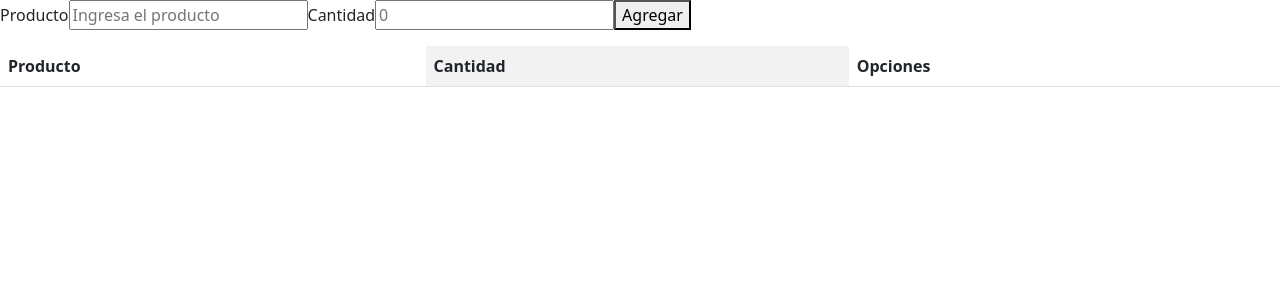
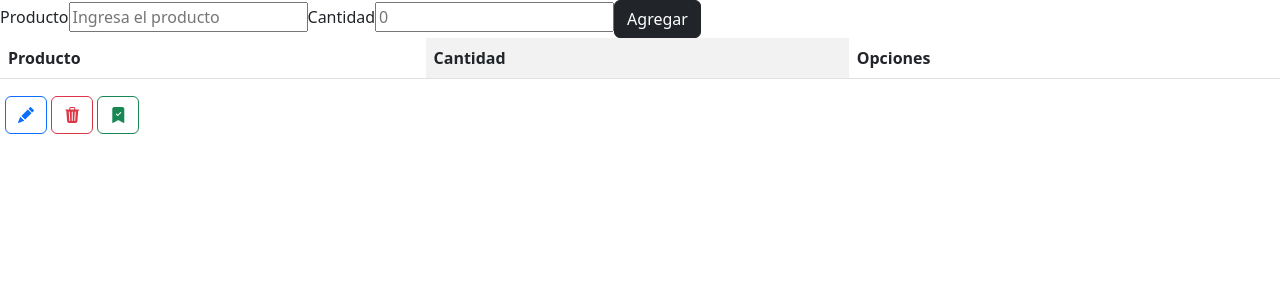
Before and after one commit to Sharontatiana/bit08react, a React (Create React App) app: page / in a window 1280 px wide. Shown: the top 300 px of the page. Built offline with nearby package versions, Linux system fonts and the light colour scheme.

Commit message:
se agrega tabla

```diff
--- a/package.json
+++ b/package.json
@@ -8,6 +8,7 @@
     "@testing-library/react": "^13.4.0",
     "@testing-library/user-event": "^13.5.0",
     "bootstrap": "^5.2.3",
+    "bootstrap-icons": "^1.10.3",
     "react": "^18.2.0",
     "react-bootstrap": "^2.7.0",
     "react-dom": "^18.2.0",
--- a/src/App.js
+++ b/src/App.js
@@ -2,6 +2,7 @@ import "./App.css";
 import { useState } from "react";
 import FormGroup from "./components/FormGroup";
 import { List } from "./components/List";
+import { ListaItem } from "./components/ListaItem";
 
 function App() {
   const [producto, setproducto] = useState({ nombre: "", cantidad: 0 });
@@ -15,7 +16,11 @@ function App() {
         list={list}
         setlist={setlist}
       />
-      <List list={list} />
+      <List list={list} setlist={setlist} />
+      <ListaItem
+        list={list}
+        setlist={setlist}
+      />
     </>
   );
 }
--- a/src/components/FormGroup.js
+++ b/src/components/FormGroup.js
@@ -1,4 +1,5 @@
 import React from "react";
+import Button from 'react-bootstrap/Button';
 
 function FormGroup({ producto, setproducto, list, setlist }) {
   const handleProducto = (event) => {
@@ -14,11 +15,10 @@ function FormGroup({ producto, setproducto, list, setlist }) {
   const handleSubmit = (event) => {
     event.preventDefault();
     setlist([...list, producto]);
-    console.log(list);
   };
 
   return (
-    <form className="mb-3" onSubmit={handleSubmit}>
+    <form onSubmit={handleSubmit}>
       <label>Producto</label>
       <input
         type="text"
@@ -28,7 +28,7 @@ function FormGroup({ producto, setproducto, list, setlist }) {
       />
       <label>Cantidad</label>
       <input type="number" placeholder="0" required onChange={handleCatidad} />
-      <button type="submit">Agregar</button>
+      <Button  type="submit" variant="dark">Agregar</Button>
     </form>
   );
 }
--- a/src/components/List.js
+++ b/src/components/List.js
@@ -1,7 +1,16 @@
 import React from "react";
 import Table from "react-bootstrap/Table";
+import { ListaItem } from "./ListaItem";
 
-export const List = ({ list }) => {
+export const List = ({ list, setlist }) => {
+  const listElemento = list.map((item, i) => (
+    <ListaItem
+      nombre={item.nombre}
+      cantidad={item.cantidad}
+      list={list}
+      setlist={setlist}
+    />
+  ));
   return (
     <>
       <Table striped="columns">
@@ -12,7 +21,7 @@ export const List = ({ list }) => {
             <th>Opciones</th>
           </tr>
         </thead>
-        <tbody></tbody>
+        <tbody>{listElemento}</tbody>
       </Table>
     </>
   );
--- /dev/null
+++ b/src/components/ListaItem.js
@@ -0,0 +1,24 @@
+import React from "react";
+import Button from "react-bootstrap/Button";
+
+export const ListaItem = ({ nombre, cantidad }) => {
+  return (
+    <>
+      <tr>
+        <td>{nombre}</td>
+        <td>{cantidad}</td>
+        <td>
+          <Button variant="outline-primary">
+            <i className="bi bi-pencil-fill"></i>
+          </Button>{' '}
+          <Button variant="outline-danger">
+            <i className="bi bi-trash3-fill"></i>
+          </Button>{' '}
+          <Button variant="outline-success">
+            <i className="bi bi-bookmark-check-fill"></i>
+          </Button> {' '}
+        </td>
+      </tr>
+    </>
+  );
+};
```
Also changed, not shown: src/index.js (+8 -7 lines), 1 other file (tests, documents, lock files or other folders).
